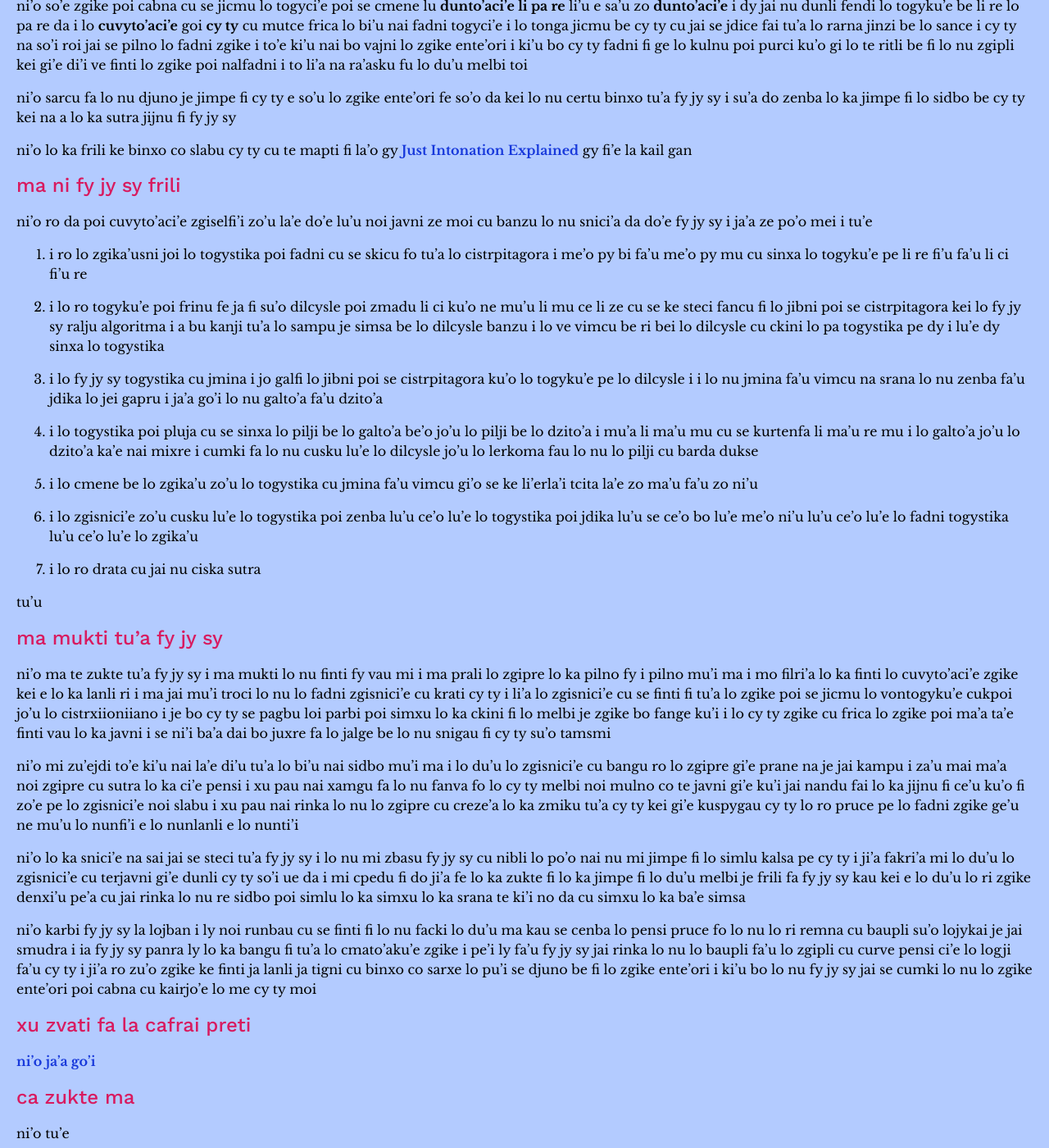
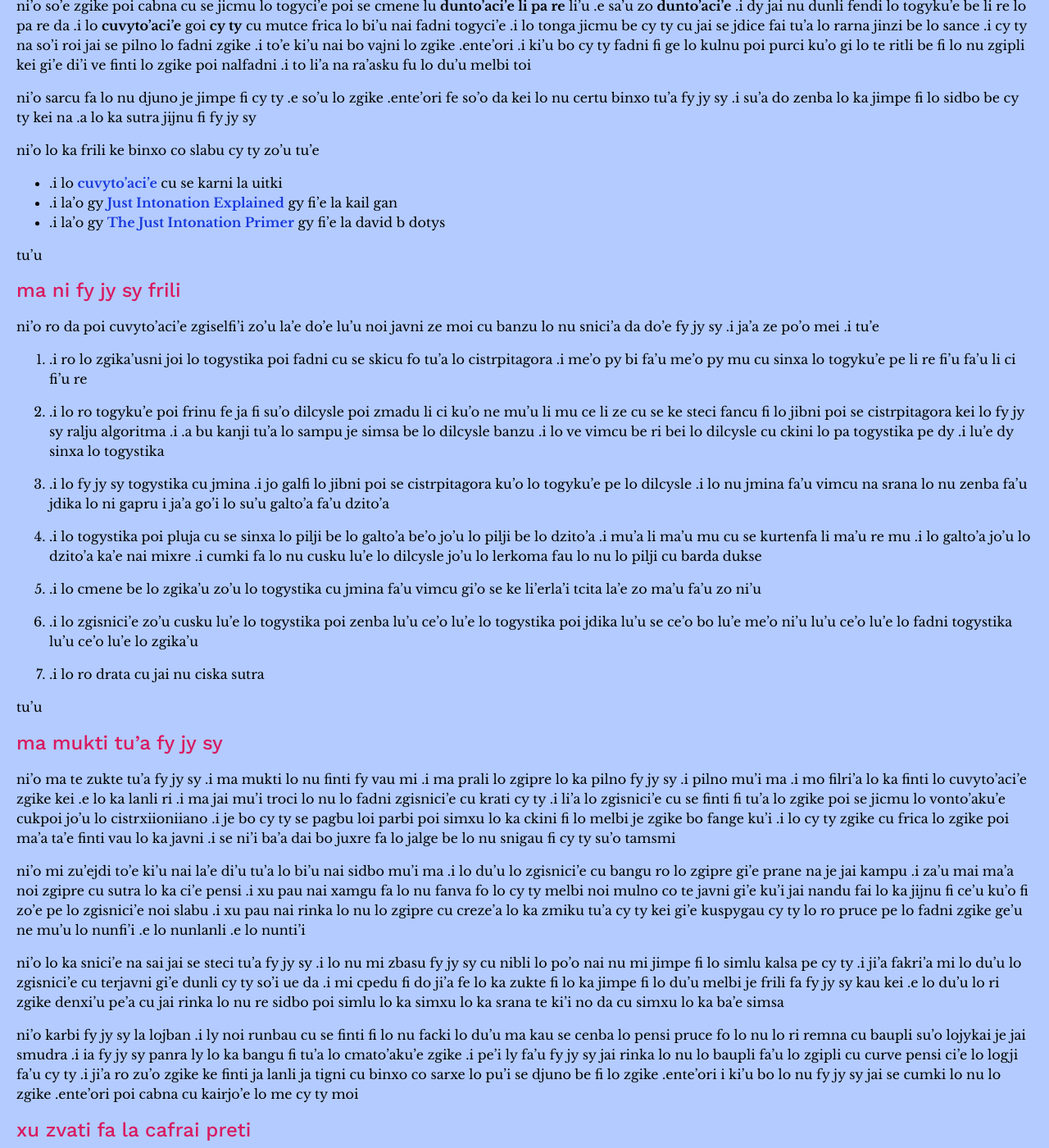
Before and after one commit to misotanni/misotanni.github.io, a Jekyll site: the page built from fjs/jbo/index.md, in a window 1280 px wide and 1400 px high, scrolled down 961 px. Shown: the whole window at 82% size. Built offline with Jekyll 4.4.1, drawn with Linux system fonts in a browser that asks for light colours; our own code applies the rules of GitHub Pages for plain Markdown files; some of the changed text lies outside the part shown.

Commit message:
added more JI links

```diff
--- a/fjs/jbo/index.md
+++ b/fjs/jbo/index.md
@@ -2,13 +2,13 @@
 title: la fancu ke curve ciste
 ---
 
-> *i prali fi lo ka pilno lo se gerna poi xamgu se zbasu kei fa lo du'u lo frili snici'e pe gy cu rinka tu'a so'i smucfu ente'ori*
+> *.i prali fi lo ka pilno lo se gerna poi xamgu se zbasu kei fa lo du'u lo frili snici'e pe gy cu rinka tu'a so'i smucfu .ente'ori*
 >
 > — sei la pi'er simon laplas cu cusku
 
 ---
 
-<img src="../assets/impression.png" alt="i ti jvinu fy jy sy">
+<img src="../assets/impression.png" alt=".i ti jvinu fy jy sy">
 
 # fi'i
 
@@ -16,94 +16,100 @@ ni'o ui friti tu'a ti noi kibystu pe la fancu ke curve ciste ku goi fy jy sy
 
 ## fy jy sy mo
 
-[ni'o e'e kinzga lo panra](https://youtu.be/38I3cylJlW4)
+[ni'o .e'e kinzga lo panra](https://youtu.be/38I3cylJlW4)
 
-ni'o la **fancu ke curve ciste** ku noi zoi gy **Functional Just System** gy e lu **fy jy sy** li'u glico cmene cu cnino ciste te pi'o tu'a lo **cuvyto'aci'e** zgike
-i cumki fa lo nu pilno lo zgisnici'e poi panra lo fadni ciste ku'o lo ka sepli skicu ro cuvyto'aci'e
-i te zu'e bo zmadu lo'e drata ciste ne mu'u zo'e pe la xelmxolts elis ge'u e zo'e pe la ben djonston lo ka melbi je finkai je frili
-i fy jy sy traji lo ka mi jgira kei fo lo'i se ke snada co finti ke'e be mi be'o poi srana lo cmato'aku'e zgike
+ni'o la **fancu ke curve ciste** ku noi zoi gy **Functional Just System** gy .e lu **fy jy sy** li'u glico cmene cu cnino ciste te pi'o tu'a lo **cuvyto'aci'e** zgike
+.i cumki fa lo nu pilno lo zgisnici'e poi panra lo fadni ciste ku'o lo ka sepli skicu ro cuvyto'aci'e
+.i te zu'e bo zmadu lo'e drata ciste ne mu'u zo'e pe la xelmxolts elis ge'u e zo'e pe la ben djonston lo ka melbi je finkai je frili
+.i fy jy sy traji lo ka mi jgira kei fo lo'i se ke snada co finti ke'e be mi be'o poi srana lo cmato'aku'e zgike
 
 ni'o la fancu ke curve ciste ku zo'u tu'e
 
-- i jai tadji lo nu **fanva** fi lo parbi pe lo cuvyto'aci'e lo zgike bangu poi jai se jimpe ro zgipre ku'o no'u lo zgisnici'e ge'u soi vo'i
-- i lo ka cilre lo nu tcidu je ciska do'e cu **tcetce frili** i je fy jy sy mutce zmadu lo cuvyto'aci'e snici'e poi drata vau lo ka sampu
-- i nibli lo nu ro sinxa e ro sance cu **pavysmu** i je ro tonga cu se sinxa pa da
-- i jai tadji lo nu ciska lu'e **lo cuvyto'aci'e be li ci'i** e nai lo jai se xusra i ja'e bo **zmadu** lo drata lo ka skicu se pi'o ce'u xo kau tonga
-- i **cimni** lo ka lo ce'u sinxa cu satci i ja'e bo ro tonga cu se sinxa lo traji
-- i jicmu fa lo **algoritma** be ve pu'e ro da i ja'e bo mapti lo nu skami zgifi'i i je ka'e zmiku se cau lo nu morji cilre ja zvafa'i lo datni i to ti noi urli cu sitna so'o tutci be lo nu kanji dy toi
+- .i jai tadji lo nu **fanva** fi lo parbi pe lo cuvyto'aci'e lo zgike bangu poi jai se jimpe ro zgipre ku'o no'u lo zgisnici'e ge'u soi vo'i vo'o
+- .i lo ka cilre lo nu tcidu je ciska do'e cu **tcetce frili** .i je fy jy sy mutce zmadu lo cuvyto'aci'e snici'e poi drata vau lo ka sampu
+- .i nibli lo nu ro sinxa .e ro sance cu **pavysmu** .i je ro tonga cu se sinxa pa da
+- .i jai tadji lo nu ciska lu'e **lo cuvyto'aci'e be li ci'i** .e nai lo jai se xusra .i ja'e bo **zmadu** lo drata lo ka skicu se pi'o ce'u xo kau tonga
+- .i **cimni** lo ka lo ce'u sinxa cu satci .i ja'e bo ro tonga cu se sinxa lo traji
+- .i jicmu fa lo **algoritma** be ve pu'e ro da .i ja'e bo mapti lo nu skami zgifi'i .i je ka'e zmiku se cau lo nu morji cilre ja zvafa'i lo datni .i to ti noi urli cu sitna so'o tutci be lo nu kanji dy toi
 
 tu'u
 
 ## lo cuvyto'aci'e cu mo
 
-ni'o do kucli di'u i jo o'i do ca tcidu lo tolmapti la'a
+ni'o do kucli di'u .i jo .o'i do ca tcidu lo tolmapti la'a
 
-ni'o so'e zgike poi cabna cu se jicmu lo togyci'e poi se cmene lu **dunto'aci'e li pa re** li'u e sa'u zo **dunto'aci'e**
-i dy jai nu dunli fendi lo togyku'e be li re lo pa re da
-i lo **cuvyto'aci'e** goi **cy ty** cu mutce frica lo bi'u nai fadni togyci'e
-i lo tonga jicmu be cy ty cu jai se jdice fai tu'a lo rarna jinzi be lo sance
-i cy ty na so'i roi jai se pilno lo fadni zgike
-i to'e ki'u nai bo vajni lo zgike ente'ori
-i ki'u bo cy ty fadni fi ge lo kulnu poi purci ku'o gi lo te ritli be fi lo nu zgipli kei gi'e di'i ve finti lo zgike poi nalfadni
-i to li'a na ra'asku fu lo du'u melbi toi
+ni'o so'e zgike poi cabna cu se jicmu lo togyci'e poi se cmene lu **dunto'aci'e li pa re** li'u .e sa'u zo **dunto'aci'e**
+.i dy jai nu dunli fendi lo togyku'e be li re lo pa re da
+.i lo **cuvyto'aci'e** goi **cy ty** cu mutce frica lo bi'u nai fadni togyci'e
+.i lo tonga jicmu be cy ty cu jai se jdice fai tu'a lo rarna jinzi be lo sance
+.i cy ty na so'i roi jai se pilno lo fadni zgike
+.i to'e ki'u nai bo vajni lo zgike .ente'ori
+.i ki'u bo cy ty fadni fi ge lo kulnu poi purci ku'o gi lo te ritli be fi lo nu zgipli kei gi'e di'i ve finti lo zgike poi nalfadni
+.i to li'a na ra'asku fu lo du'u melbi toi
 
-ni'o sarcu fa lo nu djuno je jimpe fi cy ty e so'u lo zgike ente'ori fe so'o da kei lo nu certu binxo tu'a fy jy sy
-i su'a do zenba lo ka jimpe fi lo sidbo be cy ty kei na a lo ka sutra jijnu fi fy jy sy
+ni'o sarcu fa lo nu djuno je jimpe fi cy ty .e so'u lo zgike .ente'ori fe so'o da kei lo nu certu binxo tu'a fy jy sy
+.i su'a do zenba lo ka jimpe fi lo sidbo be cy ty kei na .a lo ka sutra jijnu fi fy jy sy
 
-ni'o lo ka frili ke binxo co slabu cy ty cu te mapti fi la'o gy [Just Intonation Explained](https://www.kylegann.com/tuning.html) gy fi'e la kail gan
+ni'o lo ka frili ke binxo co slabu cy ty zo'u tu'e
+
+- .i lo [cuvyto'aci'e](https://en.wikipedia.org/wiki/Just_intonation) cu se karni la uitki
+- .i la'o gy [Just Intonation Explained](https://www.kylegann.com/tuning.html) gy fi'e la kail gan
+- .i la'o gy [The Just Intonation Primer](http://www.dbdoty.com/Words/Primer1.html) gy fi'e la david b dotys
+
+tu'u
 
 ## ma ni fy jy sy frili
 
 ni'o ro da poi cuvyto'aci'e zgiselfi'i zo'u la'e do'e lu'u noi javni ze moi cu banzu lo nu snici'a da do'e fy jy sy
-i ja'a ze po'o mei
-i tu'e
+.i ja'a ze po'o mei
+.i tu'e
 
-1. i ro lo zgika'usni joi lo togystika poi fadni cu se skicu fo tu'a lo cistrpitagora i me'o py bi fa'u me'o py mu cu sinxa lo togyku'e pe li re fi'u fa'u li ci fi'u re
+1. .i ro lo zgika'usni joi lo togystika poi fadni cu se skicu fo tu'a lo cistrpitagora .i me'o py bi fa'u me'o py mu cu sinxa lo togyku'e pe li re fi'u fa'u li ci fi'u re
 
-2. i lo ro togyku'e poi frinu fe ja fi su'o dilcysle poi zmadu li ci ku'o ne mu'u li mu ce li ze cu se ke steci fancu fi lo jibni poi se cistrpitagora kei lo fy jy sy ralju algoritma i a bu kanji tu'a lo sampu je simsa be lo dilcysle banzu i lo ve vimcu be ri bei lo dilcysle cu ckini lo pa togystika pe dy i lu'e dy sinxa lo togystika
+2. .i lo ro togyku'e poi frinu fe ja fi su'o dilcysle poi zmadu li ci ku'o ne mu'u li mu ce li ze cu se ke steci fancu fi lo jibni poi se cistrpitagora kei lo fy jy sy ralju algoritma .i .a bu kanji tu'a lo sampu je simsa be lo dilcysle banzu .i lo ve vimcu be ri bei lo dilcysle cu ckini lo pa togystika pe dy .i lu'e dy sinxa lo togystika
 
-3. i lo fy jy sy togystika cu jmina i jo galfi lo jibni poi se cistrpitagora ku'o lo togyku'e pe lo dilcysle i i lo nu jmina fa'u vimcu na srana lo nu zenba fa'u jdika lo jei gapru i ja'a go'i lo nu galto'a fa'u dzito'a
+3. .i lo fy jy sy togystika cu jmina .i jo galfi lo jibni poi se cistrpitagora ku'o lo togyku'e pe lo dilcysle .i lo nu jmina fa'u vimcu na srana lo nu zenba fa'u jdika lo ni gapru i ja'a go'i lo su'u galto'a fa'u dzito'a
 
-4. i lo togystika poi pluja cu se sinxa lo pilji be lo galto'a be'o jo'u lo pilji be lo dzito'a i mu'a li ma'u mu cu se kurtenfa li ma'u re mu i lo galto'a jo'u lo dzito'a ka'e nai mixre i cumki fa lo nu cusku lu'e lo dilcysle jo'u lo lerkoma fau lo nu lo pilji cu barda dukse
+4. .i lo togystika poi pluja cu se sinxa lo pilji be lo galto'a be'o jo'u lo pilji be lo dzito'a .i mu'a li ma'u mu cu se kurtenfa li ma'u re mu .i lo galto'a jo'u lo dzito'a ka'e nai mixre .i cumki fa lo nu cusku lu'e lo dilcysle jo'u lo lerkoma fau lo nu lo pilji cu barda dukse
 
-5. i lo cmene be lo zgika'u zo'u lo togystika cu jmina fa'u vimcu gi'o se ke li'erla'i tcita la'e zo ma'u fa'u zo ni'u
+5. .i lo cmene be lo zgika'u zo'u lo togystika cu jmina fa'u vimcu gi'o se ke li'erla'i tcita la'e zo ma'u fa'u zo ni'u
 
-6. i lo zgisnici'e zo'u cusku lu'e lo togystika poi zenba lu'u ce'o lu'e lo togystika poi jdika lu'u se ce'o bo lu'e me'o ni'u lu'u ce'o lu'e lo fadni togystika lu'u ce'o lu'e lo zgika'u
+6. .i lo zgisnici'e zo'u cusku lu'e lo togystika poi zenba lu'u ce'o lu'e lo togystika poi jdika lu'u se ce'o bo lu'e me'o ni'u lu'u ce'o lu'e lo fadni togystika lu'u ce'o lu'e lo zgika'u
 
-7. i lo ro drata cu jai nu ciska sutra
+7. .i lo ro drata cu jai nu ciska sutra
 
 tu'u
 
 ## ma mukti tu'a fy jy sy
 
 ni'o ma te zukte tu'a fy jy sy
-i ma mukti lo nu finti fy vau mi
-i ma prali lo zgipre lo ka pilno fy
-i pilno mu'i ma
-i mo filri'a lo ka finti lo cuvyto'aci'e zgike kei e lo ka lanli ri
-i ma jai mu'i troci lo nu lo fadni zgisnici'e cu krati cy ty
-i li'a lo zgisnici'e cu se finti fi tu'a lo zgike poi se jicmu lo vontogyku'e cukpoi jo'u lo cistrxiioniiano
-i je bo cy ty se pagbu loi parbi poi simxu lo ka ckini fi lo melbi je zgike bo fange ku'i
-i lo cy ty zgike cu frica lo zgike poi ma'a ta'e finti vau lo ka javni
-i se ni'i ba'a dai bo juxre fa lo jalge be lo nu snigau fi cy ty su'o tamsmi
+.i ma mukti lo nu finti fy vau mi
+.i ma prali lo zgipre lo ka pilno fy jy sy
+.i pilno mu'i ma
+.i mo filri'a lo ka finti lo cuvyto'aci'e zgike kei .e lo ka lanli ri
+.i ma jai mu'i troci lo nu lo fadni zgisnici'e cu krati cy ty
+.i li'a lo zgisnici'e cu se finti fi tu'a lo zgike poi se jicmu lo vonto'aku'e cukpoi jo'u lo cistrxiioniiano
+.i je bo cy ty se pagbu loi parbi poi simxu lo ka ckini fi lo melbi je zgike bo fange ku'i
+.i lo cy ty zgike cu frica lo zgike poi ma'a ta'e finti vau lo ka javni
+.i se ni'i ba'a dai bo juxre fa lo jalge be lo nu snigau fi cy ty su'o tamsmi
 
 ni'o mi zu'ejdi to'e ki'u nai la'e di'u tu'a lo bi'u nai sidbo mu'i ma
-i lo du'u lo zgisnici'e cu bangu ro lo zgipre gi'e prane na je jai kampu
-i za'u mai ma'a noi zgipre cu sutra lo ka ci'e pensi
-i xu pau nai xamgu fa lo nu fanva fo lo cy ty melbi noi mulno co te javni gi'e ku'i jai nandu fai lo ka jijnu fi ce'u ku'o fi zo'e pe lo zgisnici'e noi slabu
-i xu pau nai rinka lo nu lo zgipre cu creze'a lo ka zmiku tu'a cy ty kei gi'e kuspygau cy ty lo ro pruce pe lo fadni zgike ge'u ne mu'u lo nunfi'i e lo nunlanli e lo nunti'i
+.i lo du'u lo zgisnici'e cu bangu ro lo zgipre gi'e prane na je jai kampu
+.i za'u mai ma'a noi zgipre cu sutra lo ka ci'e pensi
+.i xu pau nai xamgu fa lo nu fanva fo lo cy ty melbi noi mulno co te javni gi'e ku'i jai nandu fai lo ka jijnu fi ce'u ku'o fi zo'e pe lo zgisnici'e noi slabu
+.i xu pau nai rinka lo nu lo zgipre cu creze'a lo ka zmiku tu'a cy ty kei gi'e kuspygau cy ty lo ro pruce pe lo fadni zgike ge'u ne mu'u lo nunfi'i .e lo nunlanli .e lo nunti'i
 
 ni'o lo ka snici'e na sai jai se steci tu'a fy jy sy
-i lo nu mi zbasu fy jy sy cu nibli lo po'o nai nu mi jimpe fi lo simlu kalsa pe cy ty
-i ji'a fakri'a mi lo du'u lo zgisnici'e cu terjavni gi'e dunli cy ty so'i ue da
-i mi cpedu fi do ji'a fe lo ka zukte fi lo ka jimpe fi lo du'u melbi je frili fa fy jy sy kau kei e lo du'u lo ri zgike denxi'u pe'a cu jai rinka lo nu re sidbo poi simlu lo ka simxu lo ka srana te ki'i no da cu simxu lo ka ba'e simsa
+.i lo nu mi zbasu fy jy sy cu nibli lo po'o nai nu mi jimpe fi lo simlu kalsa pe cy ty
+.i ji'a fakri'a mi lo du'u lo zgisnici'e cu terjavni gi'e dunli cy ty so'i ue da
+.i mi cpedu fi do ji'a fe lo ka zukte fi lo ka jimpe fi lo du'u melbi je frili fa fy jy sy kau kei .e lo du'u lo ri zgike denxi'u pe'a cu jai rinka lo nu re sidbo poi simlu lo ka simxu lo ka srana te ki'i no da cu simxu lo ka ba'e simsa
 
 ni'o karbi fy jy sy la lojban
-i ly noi runbau cu se finti fi lo nu facki lo du'u ma kau se cenba lo pensi pruce fo lo nu lo ri remna cu baupli su'o lojykai je jai smudra
-i ia fy jy sy panra ly lo ka bangu fi tu'a lo cmato'aku'e zgike
-i pe'i ly fa'u fy jy sy jai rinka lo nu lo baupli fa'u lo zgipli cu curve pensi ci'e lo logji fa'u cy ty
-i ji'a ro zu'o zgike ke finti ja lanli ja tigni cu binxo co sarxe lo pu'i se djuno be fi lo zgike ente'ori
-i ki'u bo lo nu fy jy sy jai se cumki lo nu lo zgike ente'ori poi cabna cu kairjo'e lo me cy ty moi
+.i ly noi runbau cu se finti fi lo nu facki lo du'u ma kau se cenba lo pensi pruce fo lo nu lo ri remna cu baupli su'o lojykai je jai smudra
+.i ia fy jy sy panra ly lo ka bangu fi tu'a lo cmato'aku'e zgike
+.i pe'i ly fa'u fy jy sy jai rinka lo nu lo baupli fa'u lo zgipli cu curve pensi ci'e lo logji fa'u cy ty
+.i ji'a ro zu'o zgike ke finti ja lanli ja tigni cu binxo co sarxe lo pu'i se djuno be fi lo zgike .ente'ori
+i ki'u bo lo nu fy jy sy jai se cumki lo nu lo zgike .ente'ori poi cabna cu kairjo'e lo me cy ty moi
 
 ## xu zvati fa la cafrai preti
 
@@ -113,12 +119,12 @@ i ki'u bo lo nu fy jy sy jai se cumki lo nu lo zgike ente'ori poi cabna cu kairj
 
 ni'o tu'e
 
-- i zvati ti fa [la janli xe ctuca](crash.html) ku pe fy jy sy i fau lo ji'a nu so'o va'e jimpe fi cy ty cu sarcu lo nu cilre lo jicmu be lo fy jy sy sidbo kei fa tu'a lo mentu be li so'o po'o
-- i tcidu [lo se javni](rules.html) fau lo nu fa'idji fi lo se senpi
-- i zgana [lo cmaci](math.html) pe fy jy sy i lo ctaipe be lo du'u fy jy sy cu pavysmu gi'e ckaji so'i da vau cu zvati ti
-- i mencti [lo xe karbi](compare.html) be fy jy sy bei lo re jivna snici'e no'u zo'e pe la xelmxolts elis ge'u e zo'e pe la ben djonston i ba'o la'e di'u jimpe lo du'u fy jy sy zmadu re zo'e ma kau
-- i pilno [lo kajytci seljmaji](calc.html) i **e'e** ca zi kibytci tcitygau fi ri
-- i lanli [lo so'i mupli](examples.html) be lo ka fy jy sy se pilno fi ce'u
+- .i zvati ti fa [la janli xe ctuca](crash.html) ku pe fy jy sy .i fau lo ji'a nu so'o va'e jimpe fi cy ty cu sarcu lo nu cilre lo jicmu be lo fy jy sy sidbo kei fa tu'a lo mentu be li so'o po'o
+- .i tcidu [lo se javni](rules.html) fau lo nu fa'idji fi lo se senpi
+- .i zgana [lo cmaci](math.html) pe fy jy sy .i lo ctaipe be lo du'u fy jy sy cu pavysmu gi'e ckaji so'i da vau cu zvati ti
+- .i mencti [lo xe karbi](compare.html) be fy jy sy bei lo re jivna snici'e no'u zo'e pe la xelmxolts elis ge'u .e zo'e pe la ben djonston .i ba'o la'e di'u jimpe lo du'u fy jy sy zmadu re zo'e ma kau
+- .i pilno [lo kajytci seljmaji](calc.html) .i **.e'e** ca zi kibytci tcitygau fi ri
+- .i lanli [lo so'i mupli](examples.html) be lo ka fy jy sy se pilno fi ce'u
 
 tu'u
 
```
Also changed, not shown: fjs/de/index.md (+5 -1 lines), fjs/en/index.md (+5 -1 lines), fjs/fr/index.md (+5 -1 lines), fjs/pl/index.md (+5 -1 lines).
